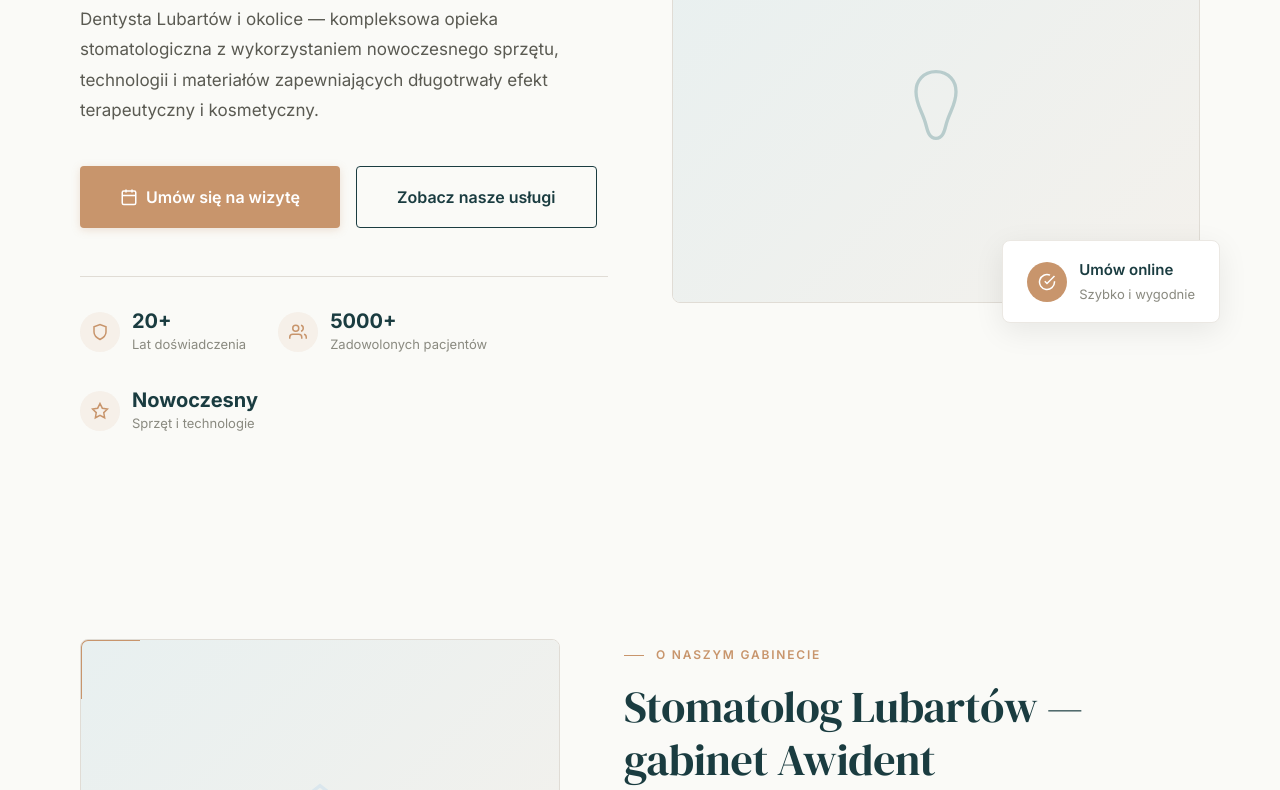
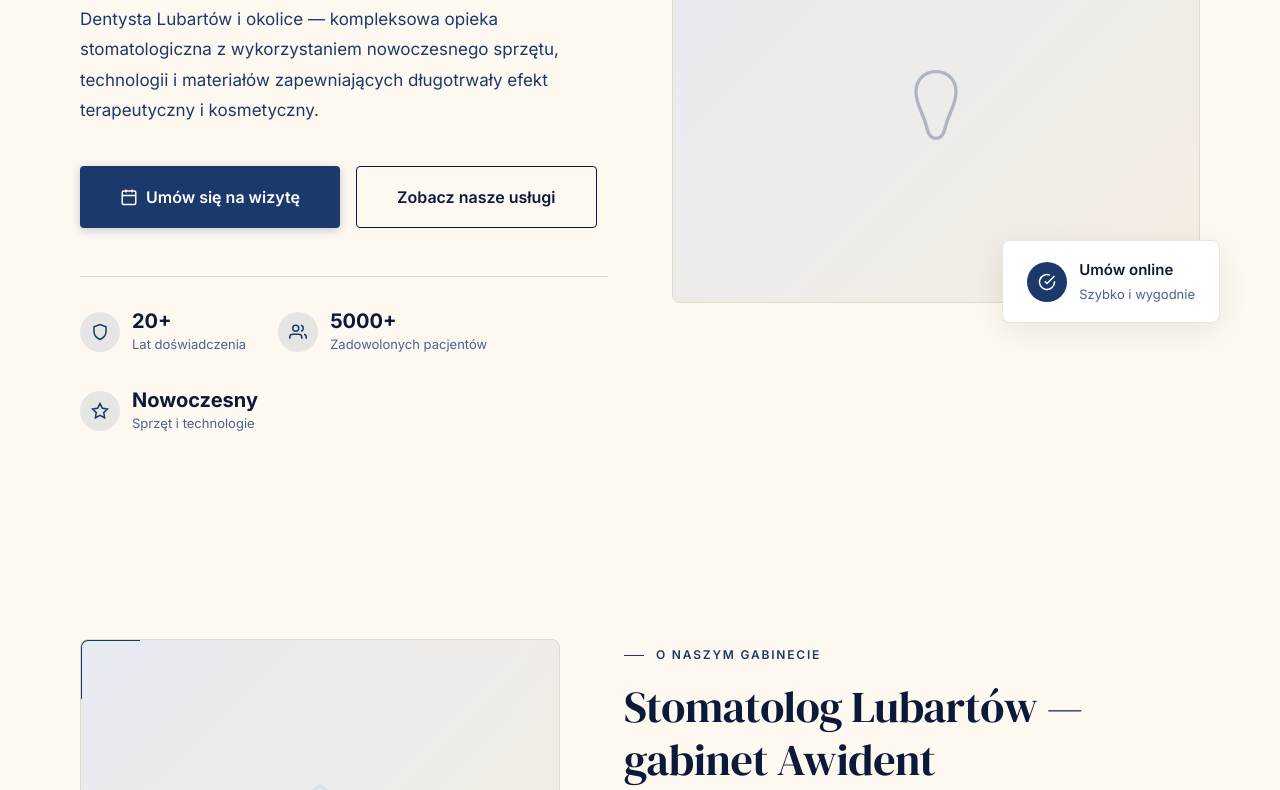
Before and after one commit to korn2222/Awident, a website built with Vite: page index.html in a window 1280 px wide. Shown: the part 364-1154 px from the top of the page. Built offline with nearby package versions, Linux system fonts and the light colour scheme.

Commit message:
Update color scheme: creamy background, navy blue accents

```diff
--- a/styles.css
+++ b/styles.css
@@ -1,32 +1,32 @@
 /* ====================================================
    AWIDENT – Premium Editorial Dental Aesthetic
-   Warm cream · Deep teal · Burnished gold
+   Ivory paper · Dark navy · Green CTA
    DM Serif Display + Inter
    ==================================================== */
 
 :root {
-    /* Colors – warm, sophisticated palette */
-    --primary: #1A3C40;
-    --primary-medium: #2A5A5F;
-    --primary-light: #3D7A80;
-    --primary-pale: #E8F0F0;
-    --accent: #C8956C;
-    --accent-dark: #A87B55;
-    --accent-light: #D4AD8A;
-    --accent-pale: rgba(200, 149, 108, 0.10);
-
-    --bg-cream: #FAFAF7;
-    --bg-warm: #F4F1EC;
-    --bg-section: #FFFFFF;
-    --bg-dark: #111A1C;
-
-    --text-primary: #1A1A1A;
-    --text-secondary: #5A5A52;
-    --text-tertiary: #8A8A80;
-    --text-inverse: #F4F1EC;
-
-    --border-main: #E0DCD5;
-    --border-subtle: #EBE8E3;
+    /* Colors – creamy background, navy blue accents */
+    --primary: #0C1A3A;
+    --primary-medium: #152D54;
+    --primary-light: #1B3A6B;
+    --primary-pale: #E6EAF2;
+    --accent: #1B3A6B;
+    --accent-dark: #0C1A3A;
+    --accent-light: #2C5090;
+    --accent-pale: rgba(27, 58, 107, 0.10);
+
+    --bg-cream: #FDF8F0;
+    --bg-warm: #F5EDE0;
+    --bg-section: #FEFCF8;
+    --bg-dark: #0B1528;
+
+    --text-primary: #0C1A3A;
+    --text-secondary: #1B3A6B;
+    --text-tertiary: #4A6491;
+    --text-inverse: #FDF8F0;
+
+    --border-main: #E0D8C8;
+    --border-subtle: #EBE5D8;
     --border-accent: var(--accent);
 
     --star: #D4A017;
@@ -230,12 +230,12 @@ h3 {
 .btn--primary {
     background: var(--accent);
     color: #FFFFFF;
-    box-shadow: 0 2px 8px rgba(200, 149, 108, 0.25);
+    box-shadow: 0 2px 8px rgba(27, 58, 107, 0.25);
 }
 
 .btn--primary:hover {
     background: var(--accent-dark);
-    box-shadow: 0 4px 16px rgba(200, 149, 108, 0.35);
+    box-shadow: 0 4px 16px rgba(27, 58, 107, 0.35);
     transform: translateY(-1px);
 }
 
@@ -275,7 +275,7 @@ h3 {
     left: 0;
     width: 100%;
     z-index: 1000;
-    background: rgba(250, 250, 247, 0.95);
+    background: rgba(253, 248, 240, 0.95);
     backdrop-filter: blur(20px);
     -webkit-backdrop-filter: blur(20px);
     border-bottom: 1px solid var(--border-subtle);
@@ -1565,7 +1565,7 @@ h3 {
     transform: translateY(20px);
     transition: all var(--transition);
     z-index: 100;
-    box-shadow: 0 4px 12px rgba(200, 149, 108, 0.3);
+    box-shadow: 0 4px 12px rgba(27, 58, 107, 0.3);
 }
 
 .back-to-top.visible {
```
